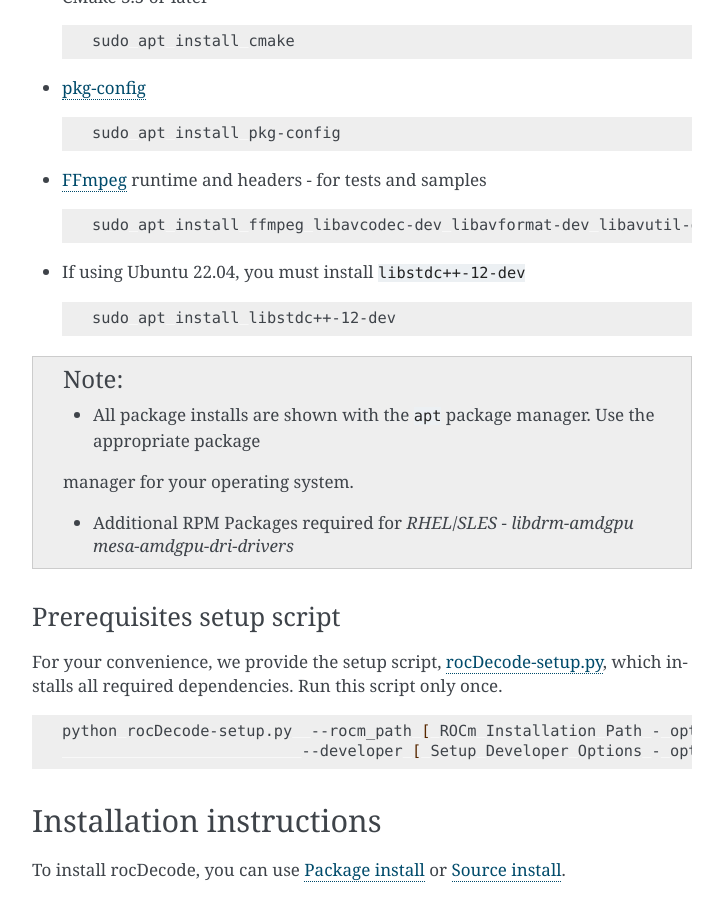
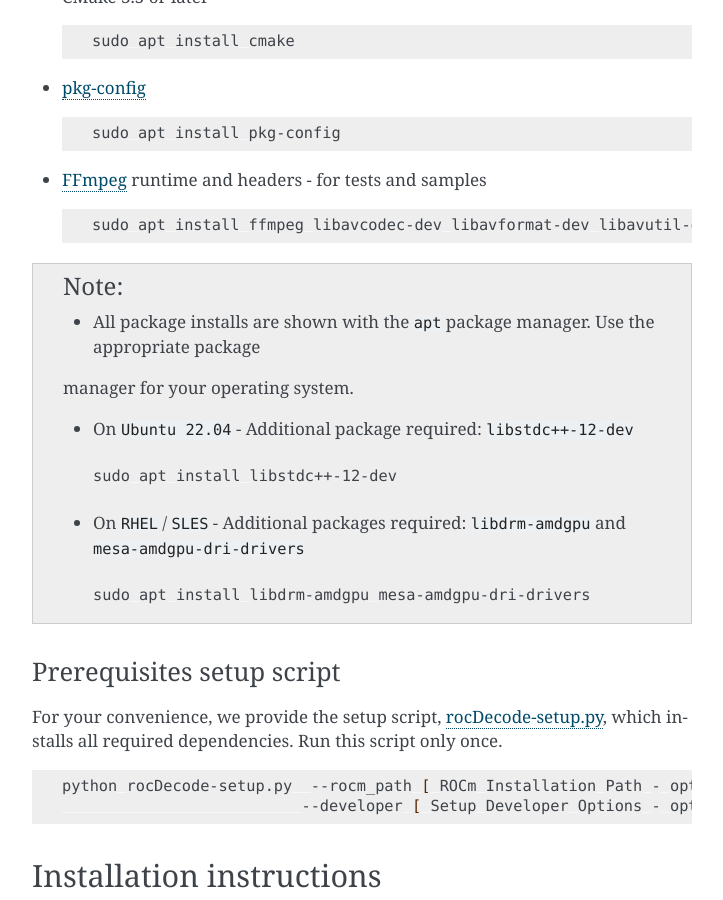
Before and after one commit to ROCm/rocDecode, a Sphinx documentation site: the page built from docs/install/install.rst, in a window 1280 px wide and 900 px high, scrolled down 1255 px. Shown: the whole window, without its empty margins (388-1111 px from the left). Built offline with Sphinx 7.4.7, drawn with Linux system fonts in a browser that asks for light colours.

```diff
--- a/docs/install/install.rst
+++ b/docs/install/install.rst
@@ -84,18 +84,23 @@ Prerequisites
 
     sudo apt install ffmpeg libavcodec-dev libavformat-dev libavutil-dev
 
-* If using Ubuntu 22.04, you must install ``libstdc++-12-dev``
+.. note::
+
+  * All package installs are shown with the ``apt`` package manager. Use the appropriate package
+  manager for your operating system.
+
+  * On ``Ubuntu 22.04`` - Additional package required: ``libstdc++-12-dev``
 
   .. code:: shell
 
     sudo apt install libstdc++-12-dev
 
-.. note::
+  * On ``RHEL`` / ``SLES`` - Additional packages required: ``libdrm-amdgpu`` and ``mesa-amdgpu-dri-drivers``
 
-  * All package installs are shown with the ``apt`` package manager. Use the appropriate package
-  manager for your operating system.
+  .. code:: shell
 
-  * Additional RPM Packages required for `RHEL`/`SLES` - `libdrm-amdgpu mesa-amdgpu-dri-drivers`
+    sudo apt install libdrm-amdgpu mesa-amdgpu-dri-drivers
+
 
 Prerequisites setup script
 ----------------------------------------------------------------------------------------------------------
```
Also changed, not shown: README.md (+6 -3 lines).
